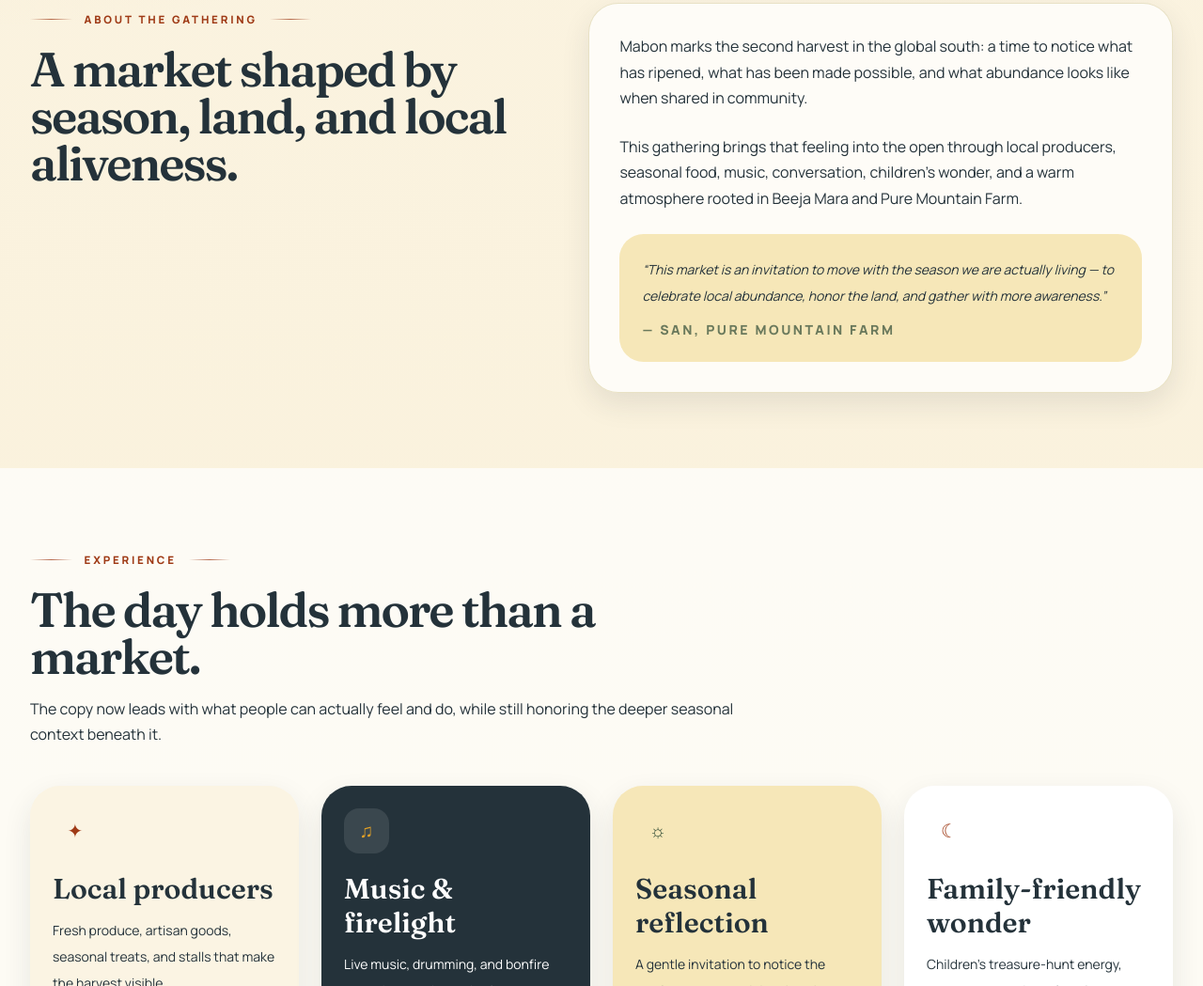
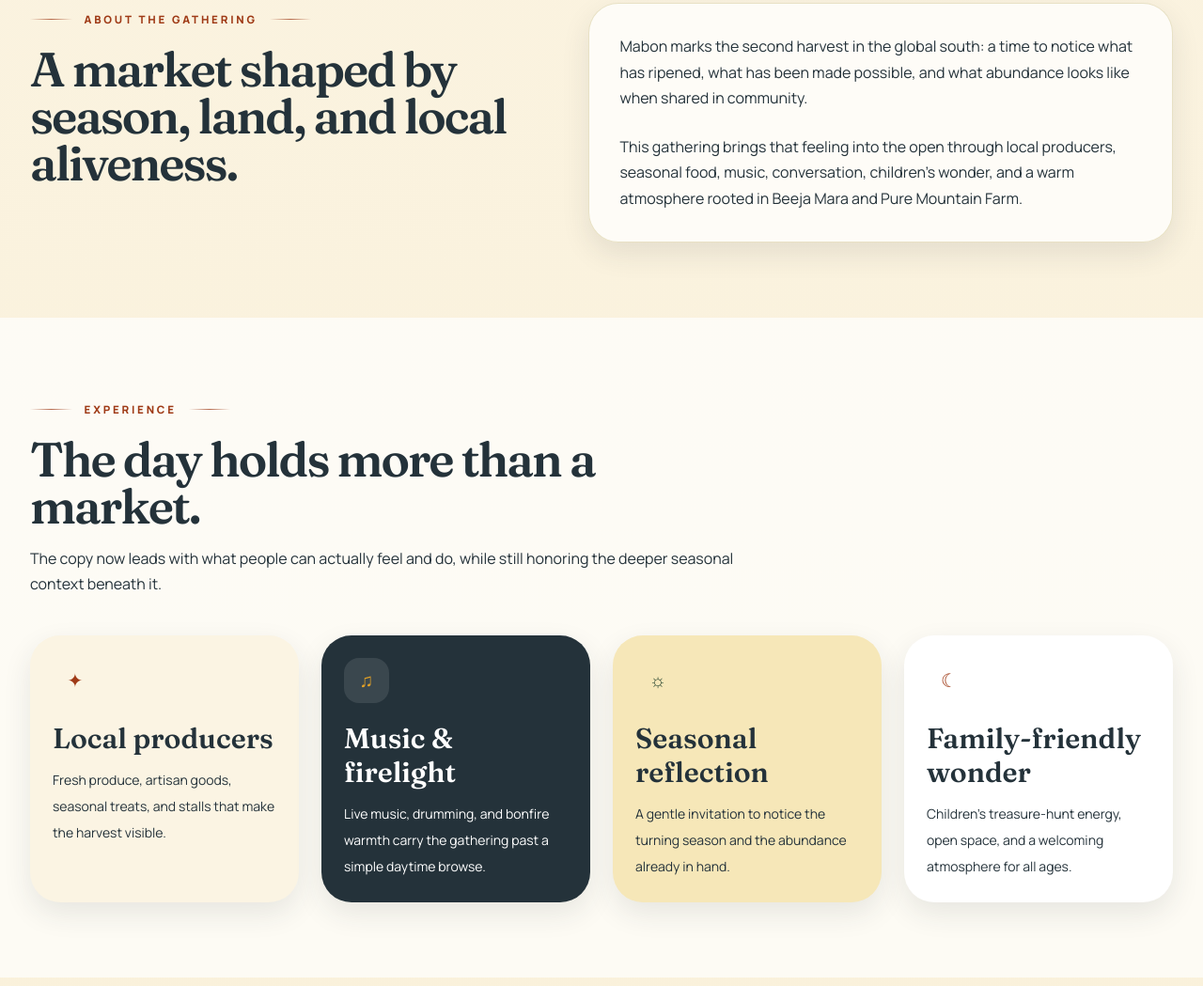
Before and after one commit to wunluv/Events, a plain HTML site: page Mabon/index.html in a window 1280 px wide. Shown: the part 1020-2069 px from the top of the page at 94% size. Drawn offline with nearby package versions, Linux system fonts and the light colour scheme.

Commit message:
removed quote from San

```diff
--- a/Mabon/index.html
+++ b/Mabon/index.html
@@ -227,12 +227,6 @@
                     <p class="type-body text-mabon-dusk/78">
                         This gathering brings that feeling into the open through local producers, seasonal food, music, conversation, children’s wonder, and a warm atmosphere rooted in Beeja Mara and Pure Mountain Farm.
                     </p>
-                    <div class="rounded-[1.6rem] bg-mabon-parchment p-6">
-                        <p class="text-sm italic leading-7 text-mabon-dusk/78">
-                            “This market is an invitation to move with the season we are actually living — to celebrate local abundance, honor the land, and gather with more awareness.”
-                        </p>
-                        <p class="mt-3 text-sm font-extrabold uppercase tracking-[0.18em] text-mabon-forest/70">— San, Pure Mountain Farm</p>
-                    </div>
                 </div>
             </div>
         </section>
```
